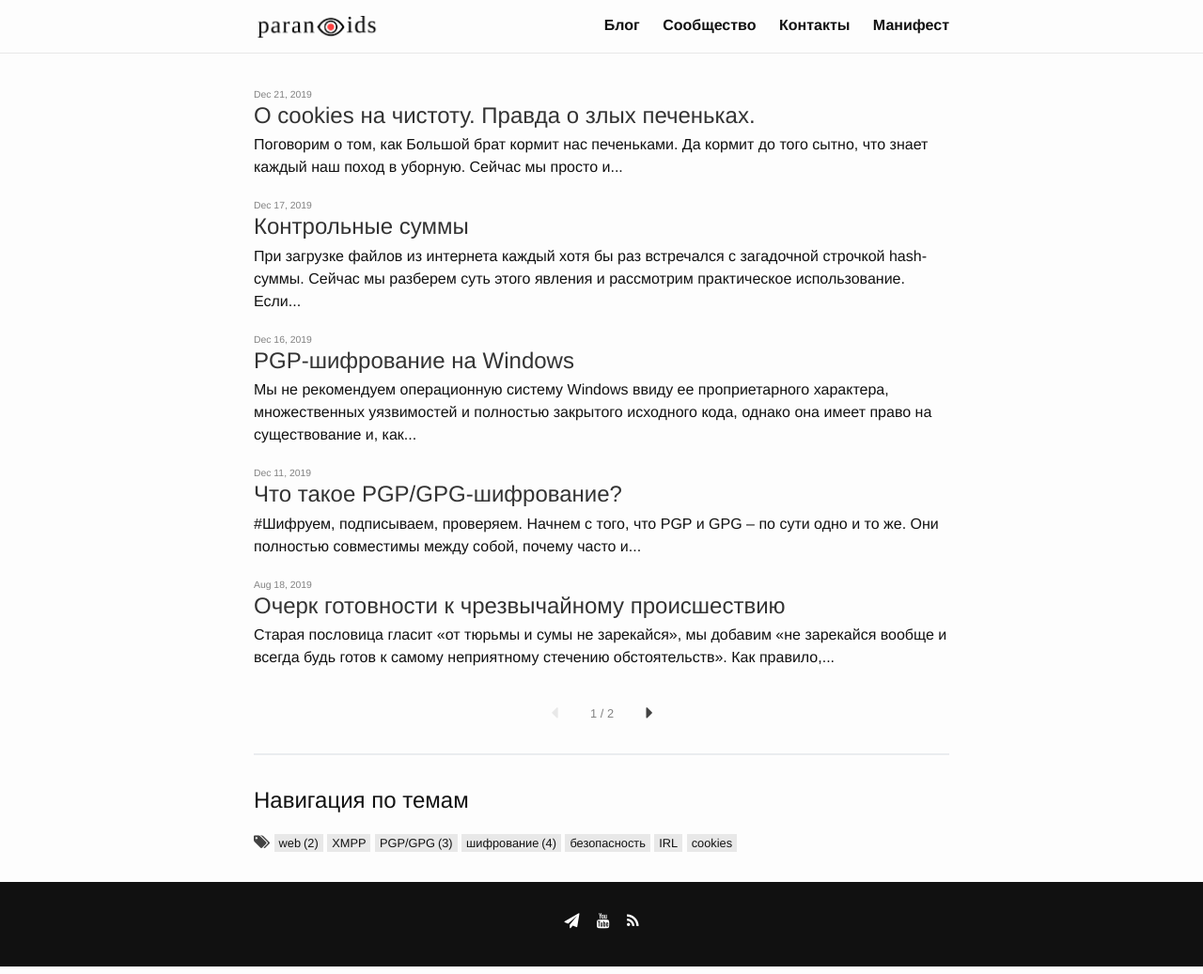
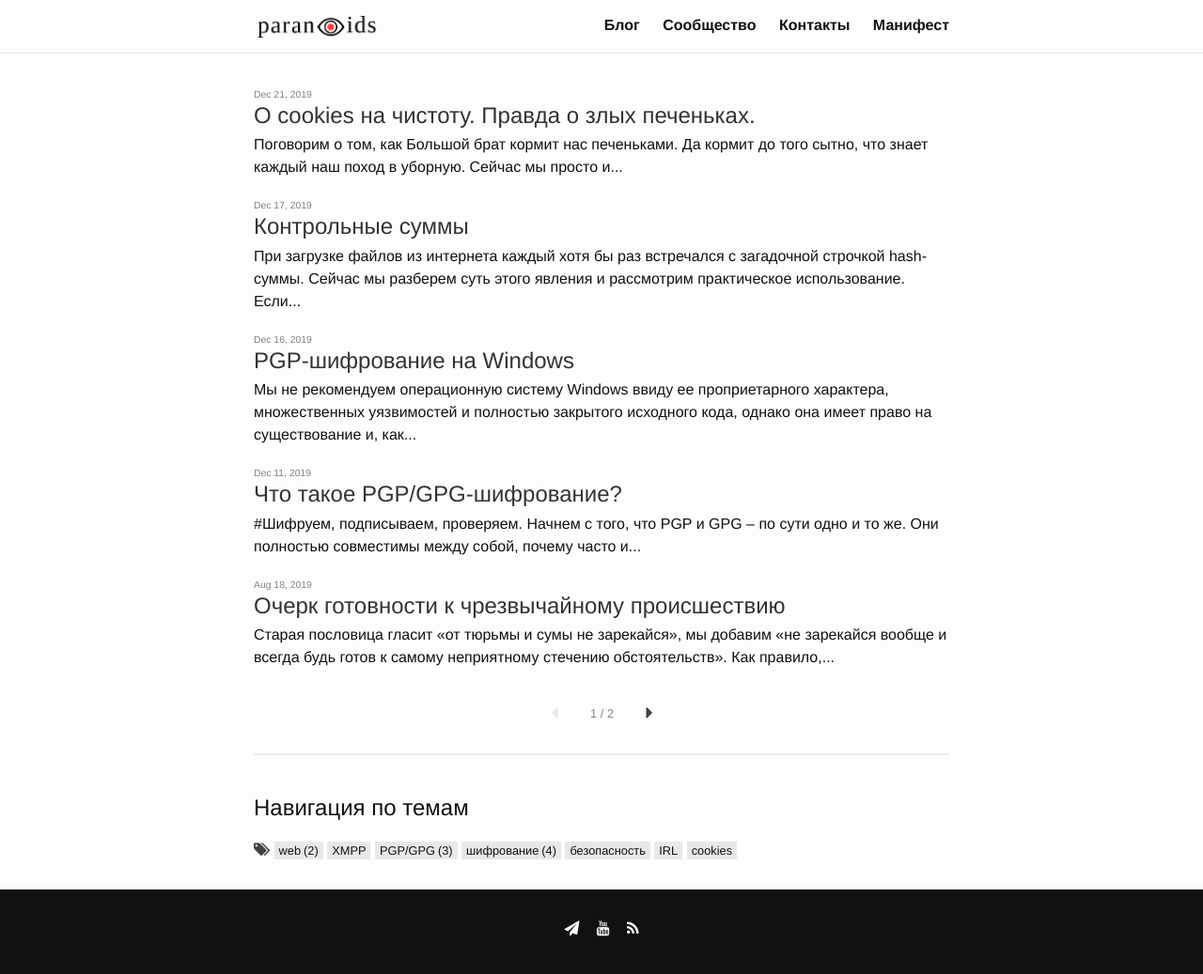
Before and after one commit to 2b7E1n6D0e5R7/2b7E1n6D0e5R7.github.io, a Jekyll site: the page built from index.html, in a window 1280 px wide. Shown: the whole page at 94% size. Built offline with Jekyll 4.4.1, drawn with Linux system fonts in a browser that asks for light colours; the list of posts is cut into pages by our own code.

Commit message:
Update _base.scss

```diff
--- a/_sass/minimaless/_base.scss
+++ b/_sass/minimaless/_base.scss
@@ -55,8 +55,12 @@ h1 {
   margin-top: $spacing-unit * 1.5;
 }
 
+h2:first-child {
+  margin-top: $spacing-unit * 0.01;
+}
+
 h2 {
-  margin-top: $spacing-unit * 0.25;
+  margin-top: $spacing-unit * 1.25;
 }
 
 h3, h4 {
```
